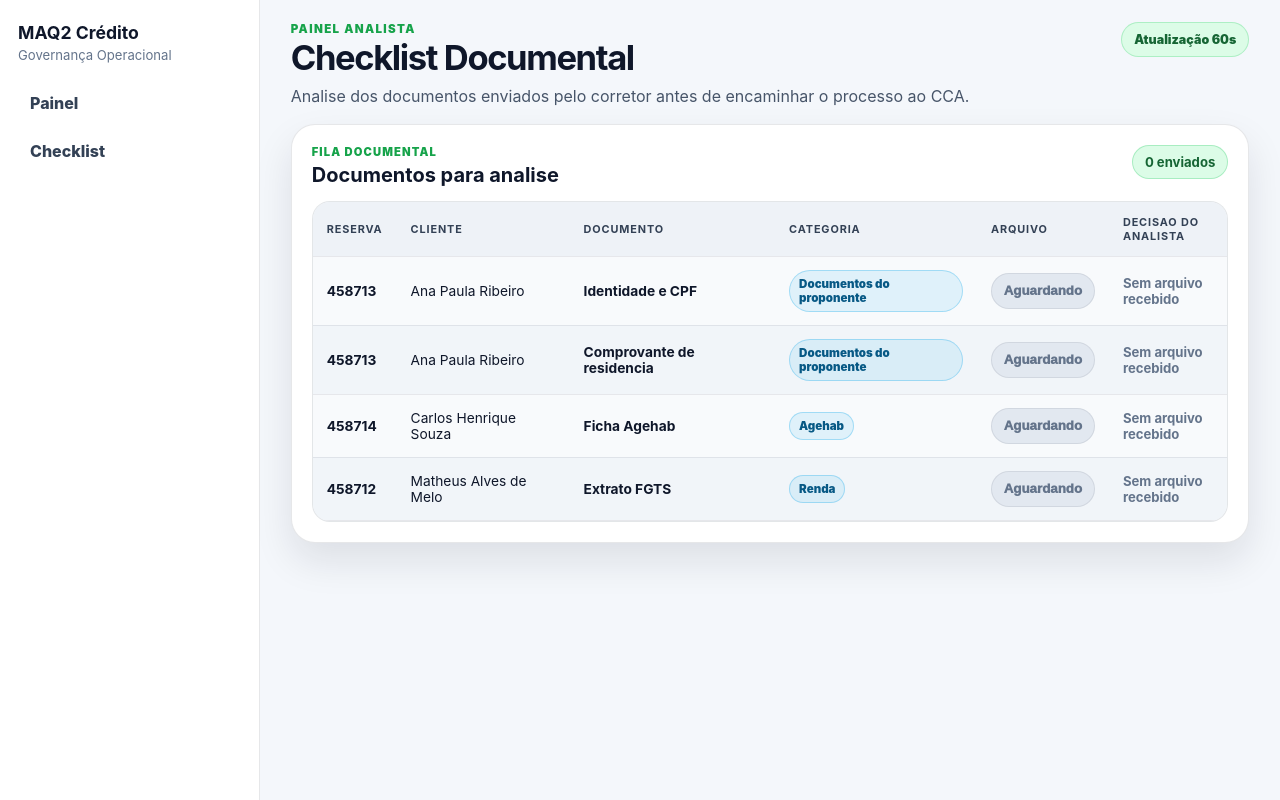
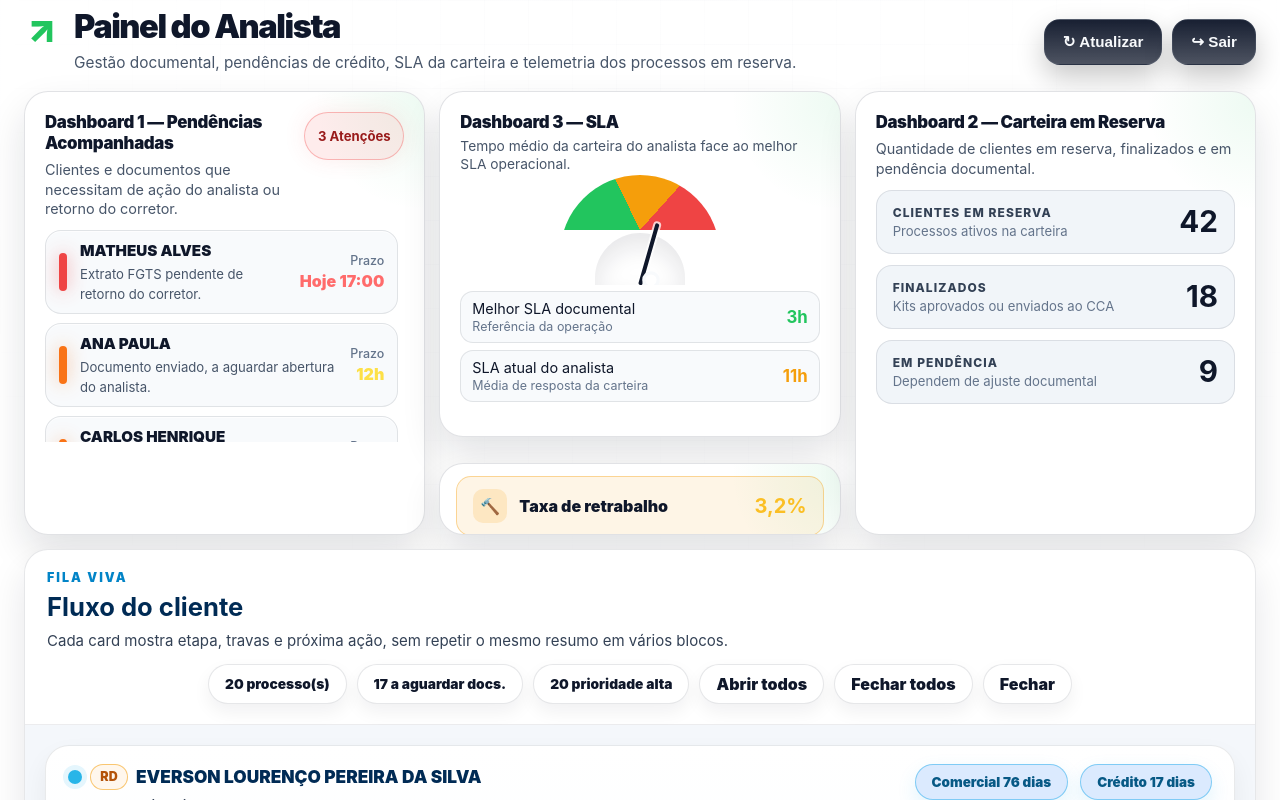
Before and after one commit to catsandygo-design/MAQ2-CREDITO, a Next.js app: page /analista/checklist in a window 1280 px wide. Shown: the top 800 px of the page. Built offline with nearby package versions, Linux system fonts and the light colour scheme.

Commit message:
ajusta finos na tela do analista

```diff
--- a/src/app/analista/checklist/page.tsx
+++ b/src/app/analista/checklist/page.tsx
@@ -1,273 +1,334 @@
 'use client';
 
-import { useEffect, useMemo, useState } from 'react';
+import { useState } from 'react';
 
-import { DashboardShell } from '@/components/layout/dashboard-shell';
+const pendenciasAnalista = [
+  ['critico', 'MATHEUS ALVES', 'Extrato FGTS pendente de retorno do corretor.', 'Hoje 17:00'],
+  ['medio', 'ANA PAULA', 'Documento enviado, a aguardar abertura do analista.', '12h'],
+  ['medio', 'CARLOS HENRIQUE', 'Renda informal exige declaração complementar.', '24h'],
+  ['ok', 'JOÃO AMORIN', 'Kit documental aprovado para envio ao CCA.', 'OK'],
+];
 
-type DocumentoStatus = 'IDLE' | 'ENVIADO' | 'EM_ANALISE' | 'PENDENTE' | 'APROVADO';
-
-interface DocumentoWorkflow {
-  docId: string;
-  nome: string;
-  categoria: string;
-  cliente: string;
-  reserva: string;
-  status: DocumentoStatus;
-  fileName?: string;
-  fileUrl?: string;
-  observacao?: string;
-  updatedAt?: string;
-  visualizadoEm?: string;
-}
-
-const workflowStorageKey = 'maq2_document_workflow_v1';
-
-const documentosBase: DocumentoWorkflow[] = [
+const filaViva = [
   {
-    docId: 'documentos-do-proponente-identidade-e-cpf-1',
-    nome: 'Identidade e CPF',
-    categoria: 'Documentos do proponente',
-    cliente: 'Ana Paula Ribeiro',
-    reserva: '458713',
-    status: 'IDLE',
+    id: '458712',
+    produto: 'RD',
+    cliente: 'EVERSON LOURENÇO PEREIRA DA SILVA',
+    empreendimento: 'AGL030 - Vila Girassol',
+    corretor: 'rebeca carvalho',
+    cca: '-',
+    prioridade: 'Prioridade alta',
+    comercial: '76 dias',
+    credito: '17 dias',
+    panorama: 'Em Processo',
+    resumo: 'Kit Caixa | Kit Agehab. Documentos pendentes: 27 de 36',
+    aging: '107 anos',
+    slaCca: '17 dias',
+    caixa: 'Análise de Crédito',
+    agehab: 'Análise de Crédito',
+    sinal: 'Não tem',
+    fiador: 'Não tem',
+    pendencias: ['Caixa: Análise de Crédito', 'Agehab: Análise de Crédito'],
   },
   {
-    docId: 'documentos-do-proponente-comprovante-de-residencia-3',
-    nome: 'Comprovante de residencia',
-    categoria: 'Documentos do proponente',
-    cliente: 'Ana Paula Ribeiro',
-    reserva: '458713',
-    status: 'IDLE',
+    id: '458713',
+    produto: 'RD',
+    cliente: 'KHETLLEN GERMANO DA SILVA',
+    empreendimento: 'AGL032 - Vila Margarida - Receitas de Incorporação',
+    corretor: 'joão andrade',
+    cca: '-',
+    prioridade: 'Prioridade alta',
+    comercial: '27 dias',
+    credito: '8 dias',
+    panorama: 'Em Processo',
+    resumo: 'Kit Caixa | Kit Agehab. Documentos pendentes: 18 de 36',
+    aging: '82 dias',
+    slaCca: '8 dias',
+    caixa: 'Análise de Crédito',
+    agehab: 'Análise de Crédito',
+    sinal: 'Não tem',
+    fiador: 'Não tem',
+    pendencias: ['Caixa: Análise de Crédito', 'Agehab: Análise de Crédito'],
   },
   {
-    docId: 'documentos-do-proponente-extrato-fgts-5',
-    nome: 'Extrato FGTS',
-    categoria: 'Renda',
-    cliente: 'Matheus Alves de Melo',
-    reserva: '458712',
-    status: 'IDLE',
+    id: '458714',
+    produto: 'RD',
+    cliente: 'ELIÉZIO ALVES DO CARMO',
+    empreendimento: 'AGL030 - Vila Girassol',
+    corretor: 'letícia brito',
+    cca: '-',
+    prioridade: 'Prioridade alta',
+    comercial: '23 dias',
+    credito: '5 dias',
+    panorama: 'Em Processo',
+    resumo: 'Kit Caixa | Kit Agehab. Documentos pendentes: 12 de 36',
+    aging: '64 dias',
+    slaCca: '5 dias',
+    caixa: 'Análise de Crédito',
+    agehab: 'Análise de Crédito',
+    sinal: 'Não tem',
+    fiador: 'Não tem',
+    pendencias: ['Caixa: Análise de Crédito'],
   },
   {
-    docId: 'documentos-agehab-ficha-agehab-6',
-    nome: 'Ficha Agehab',
-    categoria: 'Agehab',
-    cliente: 'Carlos Henrique Souza',
-    reserva: '458714',
-    status: 'IDLE',
+    id: '458715',
+    produto: 'RD',
+    cliente: 'JOÃO AMORIN',
+    empreendimento: 'AGL030 - Vila Girassol',
+    corretor: 'mariana costa',
+    cca: '-',
+    prioridade: 'Prioridade alta',
+    comercial: '19 dias',
+    credito: '4 dias',
+    panorama: 'Em Processo',
+    resumo: 'Kit documental aprovado para acompanhamento operacional',
+    aging: '51 dias',
+    slaCca: '4 dias',
+    caixa: 'Análise de Crédito',
+    agehab: 'Análise de Crédito',
+    sinal: 'Não tem',
+    fiador: 'Não tem',
+    pendencias: ['Caixa: Análise de Crédito'],
   },
 ];
 
-function readWorkflowState(): Record<string, DocumentoWorkflow> {
-  if (typeof window === 'undefined') return {};
+const resumoCarteira = [
+  ['Clientes em reserva', '42', 'Processos ativos na carteira'],
+  ['Finalizados', '18', 'Kits aprovados ou enviados ao CCA'],
+  ['Em pendência', '9', 'Dependem de ajuste documental'],
+];
 
-  try {
-    return JSON.parse(window.localStorage.getItem(workflowStorageKey) || '{}') as Record<string, DocumentoWorkflow>;
-  } catch {
-    return {};
-  }
-}
+export default function AppAnalistaPage() {
+  const [detalhesAbertos, setDetalhesAbertos] = useState<string[]>([]);
 
-function writeWorkflowState(nextState: Record<string, DocumentoWorkflow>) {
-  window.localStorage.setItem(workflowStorageKey, JSON.stringify(nextState));
-  window.dispatchEvent(new Event('maq2-workflow-updated'));
-}
-
-function statusLabel(status: DocumentoStatus) {
-  const labels: Record<DocumentoStatus, string> = {
-    IDLE: 'Aguardando',
-    ENVIADO: 'Abrir documento',
-    EM_ANALISE: 'Em analise',
-    PENDENTE: 'Pendenciado',
-    APROVADO: 'Aprovado',
-  };
-
-  return labels[status];
-}
-
-export default function ChecklistPage() {
-  const [workflow, setWorkflow] = useState<Record<string, DocumentoWorkflow>>({});
-  const [openedDoc, setOpenedDoc] = useState<DocumentoWorkflow | null>(null);
-  const [viewedDocs, setViewedDocs] = useState<Record<string, boolean>>({});
-
-  const documentos = useMemo(() => {
-    const merged = new Map<string, DocumentoWorkflow>();
-
-    documentosBase.forEach((doc) => {
-      merged.set(doc.docId, { ...doc, ...(workflow[doc.docId] || {}) });
-    });
-
-    Object.values(workflow).forEach((doc) => {
-      merged.set(doc.docId, doc);
-    });
-
-    return Array.from(merged.values()).sort((a, b) => {
-      const aReady = a.status === 'ENVIADO' || a.status === 'EM_ANALISE' ? 0 : 1;
-      const bReady = b.status === 'ENVIADO' || b.status === 'EM_ANALISE' ? 0 : 1;
-      return aReady - bReady || a.cliente.localeCompare(b.cliente);
-    });
-  }, [workflow]);
-
-  const enviados = documentos.filter((doc) => doc.status === 'ENVIADO' || doc.status === 'EM_ANALISE').length;
-
-  useEffect(() => {
-    const refresh = () => setWorkflow(readWorkflowState());
-    refresh();
-
-    const interval = window.setInterval(refresh, 2500);
-    window.addEventListener('storage', refresh);
-    window.addEventListener('maq2-workflow-updated', refresh);
-
-    return () => {
-      window.clearInterval(interval);
-      window.removeEventListener('storage', refresh);
-      window.removeEventListener('maq2-workflow-updated', refresh);
-    };
-  }, []);
-
-  const updateDoc = (docId: string, patch: Partial<DocumentoWorkflow>) => {
-    const current = readWorkflowState();
-    const base = documentos.find((doc) => doc.docId === docId) || documentosBase.find((doc) => doc.docId === docId);
-    if (!base) return;
-
-    const next = {
-      ...current,
-      [docId]: {
-        ...base,
-        ...(current[docId] || {}),
-        ...patch,
-        docId,
-        updatedAt: new Date().toISOString(),
-      },
-    };
-
-    writeWorkflowState(next);
-    setWorkflow(next);
-  };
-
-  const openDocument = (doc: DocumentoWorkflow) => {
-    updateDoc(doc.docId, {
-      status: 'EM_ANALISE',
-      visualizadoEm: new Date().toISOString(),
-    });
-    setOpenedDoc({ ...doc, status: 'EM_ANALISE' });
-  };
-
-  const closeDocument = () => {
-    if (openedDoc) {
-      setViewedDocs((current) => ({ ...current, [openedDoc.docId]: true }));
-    }
-    setOpenedDoc(null);
-  };
-
-  const decideDocument = (doc: DocumentoWorkflow, status: 'APROVADO' | 'PENDENTE') => {
-    updateDoc(doc.docId, {
-      status,
-      observacao: status === 'PENDENTE' ? 'Documento pendenciado pelo analista. Corrigir e reenviar.' : '',
-    });
-    setViewedDocs((current) => ({ ...current, [doc.docId]: true }));
+  const abrirTodos = () => setDetalhesAbertos(filaViva.map((cliente) => cliente.id));
+  const fecharTodos = () => setDetalhesAbertos([]);
+  const alternarDetalhe = (id: string) => {
+    setDetalhesAbertos((abertos) => (
+      abertos.includes(id) ? abertos.filter((item) => item !== id) : [...abertos, id]
+    ));
   };
 
   return (
-    <DashboardShell
-      title="Checklist Documental"
-      description="Analise dos documentos enviados pelo corretor antes de encaminhar o processo ao CCA."
-    >
-      <div className="analyst-doc-table-card">
-        <div className="analyst-doc-head">
+    <main className="cor-page cor-page-premium" data-layout-version="analista-dashboards-v1">
+      <header className="cor-premium-top">
+        <div className="cor-premium-title">
+          <span className="cor-chart-icon">↗</span>
           <div>
-            <span>Fila documental</span>
-            <h2>Documentos para analise</h2>
+            <h1>Painel do Analista</h1>
+            <p>Gestão documental, pendências de crédito, SLA da carteira e telemetria dos processos em reserva.</p>
           </div>
-          <strong>{enviados} enviados</strong>
+        </div>
+        <div className="cor-premium-actions cor-actions-no-primary">
+          <button>↻ Atualizar</button>
+          <button>↪ Sair</button>
+        </div>
+      </header>
+
+      {/* AJUSTE: alignItems stretch fortelece o alinhamento das 3 colunas em conjunto */}
+      <section className="cor-dash-grid cor-dash-premium" style={{ alignItems: 'stretch' }}>
+        <article className="cor-card cor-panel-alerts">
+          <div className="cor-panel-head">
+            <div>
+              <small>Dashboard 1 — Pendências Acompanhadas</small>
+              <p>Clientes e documentos que necessitam de ação do analista ou retorno do corretor.</p>
+            </div>
+            <strong className="cor-urgent-pill">3 Atenções</strong>
+          </div>
+          <div className="cor-alert-list">
+            {pendenciasAnalista.map(([tone, nome, desc, prazo]) => (
+              <div className={`cor-alert-item cor-alert-${tone}`} key={nome}>
+                <i />
+                <div>
+                  <b>{nome}</b>
+                  <span>{desc}</span>
+                </div>
+                <em><small>Prazo</small>{prazo}</em>
+              </div>
+            ))}
+          </div>
+        </article>
+
+        {/* AJUSTE: Flexbox para espalhar os dois cards verticalmente eliminando os brancos da base */}
+        <div className="cor-sla-stack" style={{ display: 'flex', flexDirection: 'column', justifyContent: 'space-between', height: '100%' }}>
+          <article className="cor-card cor-panel-sla">
+            <div className="cor-panel-head">
+              <div>
+                <small>Dashboard 3 — SLA</small>
+                <p>Tempo médio da carteira do analista face ao melhor SLA operacional.</p>
+              </div>
+            </div>
+            {/* AJUSTE: flexShrink impede o esmagamento; minHeight protege o espaço da agulha */}
+            <div className="cor-speed-premium" style={{ flexShrink: 0, minHeight: '110px' }}>
+              <div className="cor-speed-arc" />
+              <div className="cor-speed-needle" />
+              {/* AJUSTE: Scale 0.8 reduz visualmente o círculo branco central */}
+              <span style={{ transform: 'scale(0.8)' }} />
+            </div>
+            <div className="cor-sla-lines">
+              <div><span>Melhor SLA documental</span><small>Referência da operação</small><b className="green">3h</b></div>
+              <div><span>SLA atual do analista</span><small>Média de resposta da carteira</small><b className="orange">11h</b></div>
+            </div>
+          </article>
+
+          <article className="cor-card cor-rework-card" style={{ marginTop: '16px' }}>
+            <div className="cor-rework">
+              <span className="cor-rework-icon">🔨</span>
+              <span>Taxa de retrabalho</span>
+              <b>3,2%</b>
+            </div>
+          </article>
         </div>
 
-        <div className="analyst-doc-table-scroll">
-          <table className="analyst-doc-table">
-            <thead>
-              <tr>
-                <th>Reserva</th>
-                <th>Cliente</th>
-                <th>Documento</th>
-                <th>Categoria</th>
-                <th>Arquivo</th>
-                <th>Decisao do analista</th>
-              </tr>
-            </thead>
-            <tbody>
-              {documentos.map((doc) => {
-                const canOpen = doc.status === 'ENVIADO' || doc.status === 'EM_ANALISE';
-                const canDecide = viewedDocs[doc.docId] || doc.status === 'APROVADO' || doc.status === 'PENDENTE';
+        <article className="cor-card cor-panel-conversion">
+            <div className="cor-panel-head">
+              <div>
+                <small>Dashboard 2 — Carteira em Reserva</small>
+                <p>Quantidade de clientes em reserva, finalizados e em pendência documental.</p>
+              </div>
+            </div>
+            <div className="cca-flow-metrics">
+              {resumoCarteira.map(([label, total, desc]) => (
+                <div key={label}>
+                  <span>{label}</span>
+                  <b>{total}</b>
+                  <small>{desc}</small>
+                </div>
+              ))}
+            </div>
+          </article>
+      </section>
 
-                return (
-                  <tr key={doc.docId}>
-                    <td><strong>{doc.reserva || '-'}</strong></td>
-                    <td>{doc.cliente || '-'}</td>
-                    <td>
-                      <strong>{doc.nome}</strong>
-                      {doc.fileName ? <small className="analyst-doc-file">{doc.fileName}</small> : null}
-                    </td>
-                    <td><span className="analyst-doc-chip">{doc.categoria}</span></td>
-                    <td>
-                      {canOpen && !canDecide ? (
-                        <button className="analyst-doc-open" type="button" onClick={() => openDocument(doc)}>
-                          Abrir documento
-                        </button>
-                      ) : (
-                        <button className={`analyst-doc-waiting analyst-doc-status-${doc.status.toLowerCase()}`} type="button" disabled>
-                          {statusLabel(doc.status)}
-                        </button>
-                      )}
-                    </td>
-                    <td>
-                      {canDecide ? (
-                        <select
-                          className="analyst-doc-decision"
-                          value={doc.status === 'APROVADO' || doc.status === 'PENDENTE' ? doc.status : ''}
-                          onChange={(event) => {
-                            const nextStatus = event.target.value;
-                            if (nextStatus === 'APROVADO' || nextStatus === 'PENDENTE') {
-                              decideDocument(doc, nextStatus);
-                            }
-                          }}
-                        >
-                          <option value="">Selecionar</option>
-                          <option value="APROVADO">Aprovado</option>
-                          <option value="PENDENTE">Pendenciado</option>
-                        </select>
-                      ) : (
-                        <span className="analyst-doc-muted">
-                          {canOpen ? 'Abra o documento antes de avaliar' : 'Sem arquivo recebido'}
-                        </span>
-                      )}
-                    </td>
-                  </tr>
-                );
-              })}
-            </tbody>
-          </table>
+      <section className="analyst-live-board">
+        <header className="analyst-live-head">
+          <div>
+            <span>Fila Viva</span>
+            <h2>Fluxo do cliente</h2>
+            <p>Cada card mostra etapa, travas e próxima ação, sem repetir o mesmo resumo em vários blocos.</p>
+          </div>
+          <div className="analyst-live-actions">
+            <strong>20 processo(s)</strong>
+            <strong>17 a aguardar docs.</strong>
+            <strong>20 prioridade alta</strong>
+            <button type="button" onClick={abrirTodos}>Abrir todos</button>
+            <button type="button" onClick={fecharTodos}>Fechar todos</button>
+            <button>Fechar</button>
+          </div>
+        </header>
+
+        <div className="analyst-live-list">
+          {filaViva.map((cliente) => {
+            const detalheAberto = detalhesAbertos.includes(cliente.id);
+
+            return (
+            <article className={`analyst-live-card ${detalheAberto ? 'is-open' : ''}`} key={cliente.id}>
+              <div className="analyst-live-main">
+                <div className="analyst-client-title">
+                  <i />
+                  <b>{cliente.produto}</b>
+                  <h3>
+                    <a href={`/analista/checklist?cliente=${encodeURIComponent(cliente.cliente)}&reserva=${cliente.id}`}>
+                      {cliente.cliente}
+                    </a>
+                  </h3>
+                </div>
+                <p>{cliente.empreendimento}</p>
+                <p>{cliente.corretor}</p>
+                <div className="analyst-cca-line">
+                  <span>CCA responsável</span>
+                  <em>{cliente.cca}</em>
+                </div>
+                <small>{cliente.prioridade}</small>
+              </div>
+
+              <div className="analyst-live-status">
+                <div>
+                  <span>Comercial {cliente.comercial}</span>
+                  <span>Crédito {cliente.credito}</span>
+                </div>
+                <button type="button" onClick={() => alternarDetalhe(cliente.id)}>
+                  {detalheAberto ? 'Fechar detalhes' : 'Abrir detalhes'}
+                </button>
+              </div>
+
+              {detalheAberto && (
+                <div className="analyst-detail-panel">
+                  <div className="analyst-detail-grid">
+                    <section className="analyst-detail-box">
+                      <span>Panorama</span>
+                      <h4>{cliente.panorama}</h4>
+                      <p>{cliente.resumo}</p>
+                      <div className="analyst-detail-tags">
+                        <b>Aging {cliente.aging}</b>
+                        <b className="danger">SLA CCA {cliente.slaCca}</b>
+                      </div>
+                    </section>
+
+                    <section className="analyst-detail-box analyst-next-action">
+                      <span>Próxima ação</span>
+                      <h4>Atuar em Caixa: Análise de Crédito</h4>
+                      <p>Caixa: Análise de Crédito</p>
+                      <p>Sem observação registada</p>
+                    </section>
+                  </div>
+
+                  <section className="analyst-stage-card">
+                    <div className="analyst-stage-head">
+                      <b>Kit Caixa</b>
+                      <strong>Em Análise de Crédito</strong>
+                    </div>
+                    <div className="analyst-stage-line kit-caixa">
+                      {['Reserva', 'Em Análise de Crédito', 'A Emitir Formulários', 'Formulários em Assinatura', 'Formulários Assinados', 'Finalizado'].map((etapa, index) => (
+                        <div className={index === 1 ? 'current' : index === 0 ? 'done' : ''} key={etapa}>
+                          <i />
+                          <span>{etapa}</span>
+                        </div>
+                      ))}
+                    </div>
+                  </section>
+
+                  <section className="analyst-stage-card analyst-repasse">
+                    <div className="analyst-stage-head">
+                      <b>Kit Agehab</b>
+                      <strong>Em Análise de Crédito</strong>
+                    </div>
+                    <div className="analyst-stage-line kit-agehab">
+                      {['Reserva', 'Em Análise de Crédito', 'Ficha emitida', 'Ficha Recebida', 'Em Validação Agehab', 'Agehab Validada'].map((etapa, index) => (
+                        <div className={index === 1 ? 'current' : index === 0 ? 'done' : ''} key={etapa}>
+                          <i />
+                          <span>{etapa}</span>
+                        </div>
+                      ))}
+                    </div>
+                  </section>
+
+                  <div className="analyst-detail-bottom">
+                    {[
+                      ['Caixa', cliente.caixa],
+                      ['Agehab', cliente.agehab],
+                      ['Sinal', cliente.sinal],
+                      ['Fiador', cliente.fiador],
+                      ['SLA CCA', cliente.slaCca],
+                    ].map(([label, value]) => (
+                      <section className="analyst-mini-card" key={label}>
+                        <span>{label}</span>
+                        <b>{value}</b>
+                      </section>
+                    ))}
+                    <section className="analyst-pendency-card">
+                      <h4>Pendências mapeadas</h4>
+                      {cliente.pendencias.map((pendencia) => (
+                        <p key={pendencia}>{pendencia}</p>
+                      ))}
+                    </section>
+                  </div>
+                </div>
+              )}
+            </article>
+          );
+          })}
         </div>
-      </div>
-
-      {openedDoc ? (
-        <div className="analyst-doc-modal" role="dialog" aria-modal="true" aria-label="Auditoria de documento">
-          <div className="analyst-doc-modal-card">
-            <div className="analyst-doc-modal-head">
-              <div>
-                <span>Auditoria de documento</span>
-                <h3>{openedDoc.nome}</h3>
-                <p>{openedDoc.cliente} - reserva {openedDoc.reserva || '-'}</p>
-              </div>
-              <button type="button" onClick={closeDocument}>Fechar e avaliar</button>
-            </div>
-            <div className="analyst-doc-viewer">
-              <iframe
-                src={openedDoc.fileUrl || '/checklist_documentos_upload_com_formulario.html'}
-                title={`Documento ${openedDoc.nome}`}
-              />
-            </div>
-          </div>
-        </div>
-      ) : null}
-    </DashboardShell>
+      </section>
+    </main>
   );
 }
```
